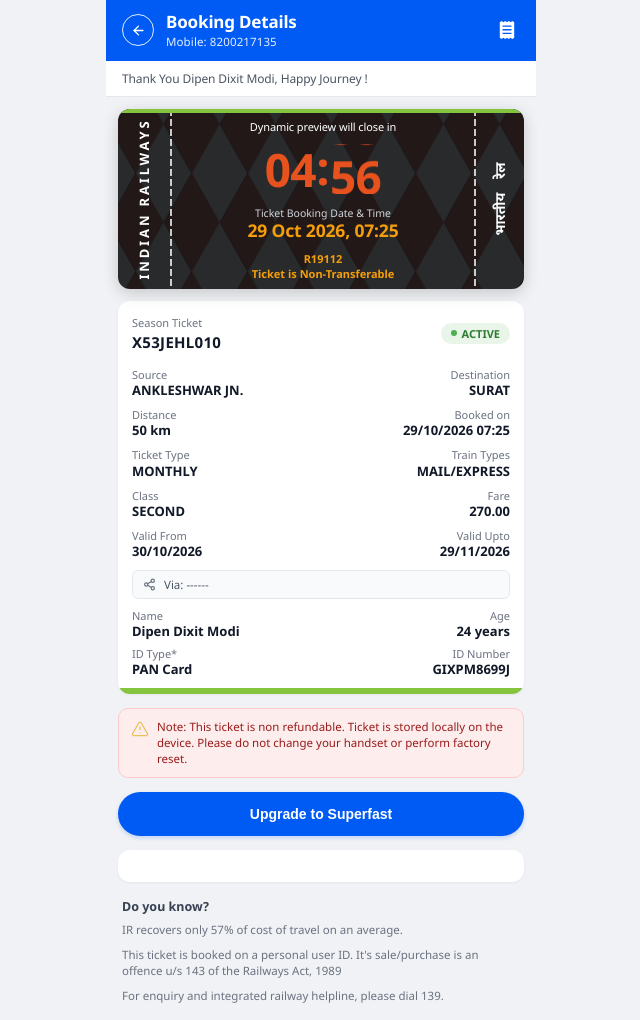
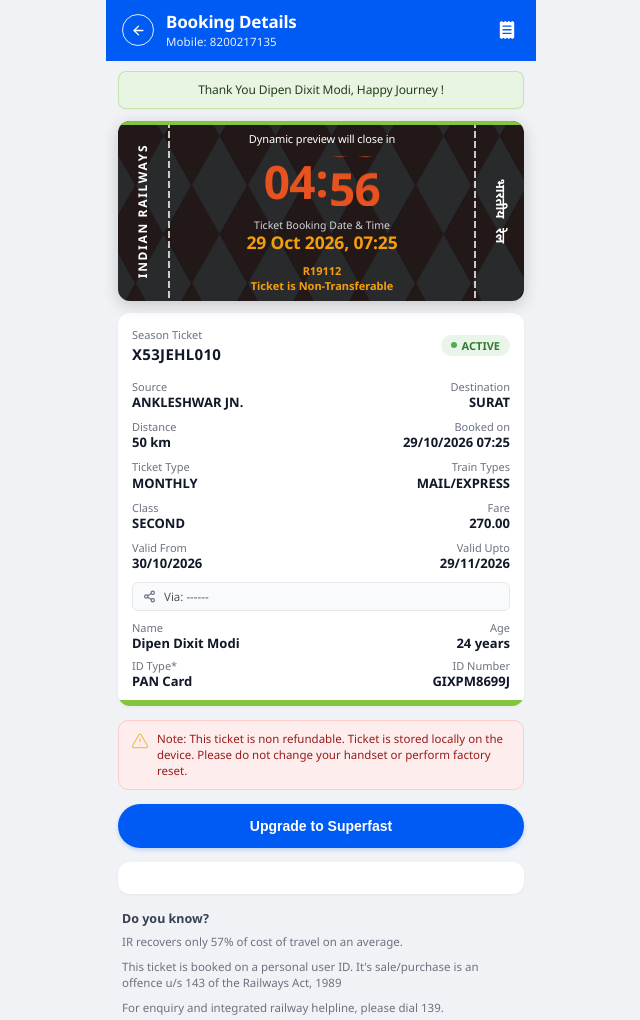
Before and after one commit to dipen132/railone, a plain HTML site: page index.html in a window 1280 px wide. Shown: the whole page, without its empty margins (319-959 px from the left). Drawn offline with nearby package versions, Linux system fonts and the light colour scheme.

Commit message:
fix: restore authentic soft-green floating greeting badge and correct Hindi stub downwards orientation

```diff
--- a/css/style.css
+++ b/css/style.css
@@ -144,24 +144,27 @@ body {
 }
 
 /* ==========================================================================
-   2. Greeting Banner (Full-Width Flat White Header Bar)
+   2. Greeting Banner (Authentic Floating Soft-Green Rounded Badge)
    ========================================================================== */
 .greeting-banner {
-  background-color: #ffffff;
-  border-bottom: 1px solid #e5e7eb;
-  color: #4b5563;
+  background-color: #e8f5e2;
+  border: 1px solid rgba(132, 196, 62, 0.35);
+  border-radius: 8px;
+  color: #223f1c;
   font-size: 12px;
-  font-weight: 400;
-  height: 36px;
-  padding: 0 16px;
+  font-weight: 500;
+  height: 38px;
+  margin: 10px 12px 0 12px;
+  padding: 0 12px;
   display: flex;
   align-items: center;
-  justify-content: flex-start;
-  text-align: left;
+  justify-content: center;
+  text-align: center;
   white-space: nowrap;
   overflow: hidden;
   text-overflow: ellipsis;
   letter-spacing: -0.01em;
+  box-shadow: 0 1px 2px rgba(0, 0, 0, 0.04);
 }
 
 /* ==========================================================================
@@ -204,7 +207,7 @@ body {
 
 /* Left Stub: INDIAN RAILWAYS */
 .card-stub-left {
-  width: 52px;
+  width: 50px;
   flex-shrink: 0;
   position: relative;
   display: flex;
@@ -219,9 +222,9 @@ body {
   transform: translate(-50%, -50%) rotate(-90deg);
   transform-origin: center center;
   white-space: nowrap;
-  font-size: 13px;
+  font-size: 12px;
   font-weight: 700;
-  letter-spacing: 0.22em;
+  letter-spacing: 0.14em;
   color: #ffffff;
   line-height: 1;
   text-transform: uppercase;
@@ -241,14 +244,14 @@ body {
   position: absolute;
   top: 50%;
   left: 50%;
-  transform: translate(-50%, -50%) rotate(-90deg);
+  transform: translate(-50%, -50%) rotate(90deg);
   transform-origin: center center;
   white-space: nowrap;
   font-family: 'NotoSansRailway', 'Noto Sans Devanagari', sans-serif;
-  font-size: 14px;
+  font-size: 13px;
   font-weight: 700;
   letter-spacing: 0;
-  word-spacing: 10px;
+  word-spacing: 6px;
   color: #ffffff;
   line-height: 1;
 }
--- a/index.html
+++ b/index.html
@@ -16,7 +16,7 @@
   <link href="https://fonts.googleapis.com/css2?family=Noto+Sans+Devanagari:wght@600;700;800&display=swap" rel="stylesheet" />
 
   <!-- Production Modular Stylesheet -->
-  <link rel="stylesheet" href="css/style.css?v=4.6" />
+  <link rel="stylesheet" href="css/style.css?v=4.7" />
 
   <!-- Core Libraries -->
   <script src="https://unpkg.com/lucide@latest"></script>
@@ -240,6 +240,6 @@
   </main>
 
   <!-- Modular Scripts with Cache Busting -->
-  <script src="js/app.js?v=4.6"></script>
+  <script src="js/app.js?v=4.7"></script>
 </body>
 </html>
```
